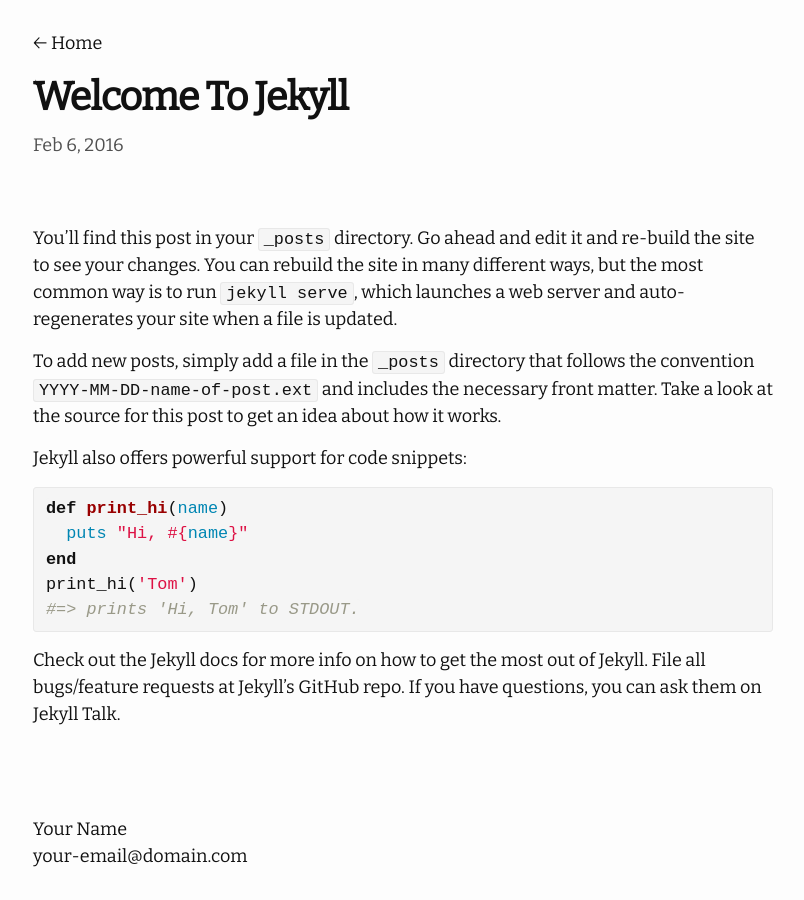
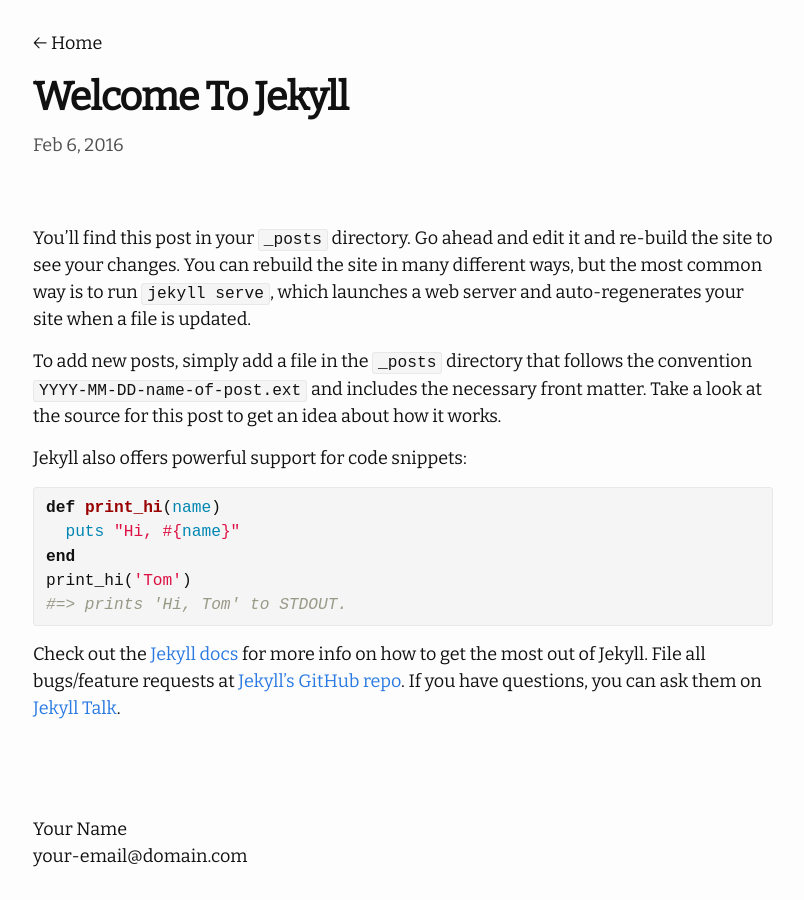
Before and after one commit to huangyz0918/moving, a Jekyll site: the page built from _posts/2016-02-06-welcome-to-jekyll.md, in a window 1280 px wide. Shown: the whole page, without its empty margins (237-1041 px from the left). Built offline with Jekyll 4.4.1, drawn with Linux system fonts in a browser that asks for light colours.

Commit message:
🚑 quickfix: fix the link styles.

```diff
--- a/_includes/footer.html
+++ b/_includes/footer.html
@@ -10,7 +10,7 @@
               {%- endif -%}
               </li>
               {%- if site.email -%}
-              <li><a class="u-email" href="mailto:{{ site.email }}">{{ site.email }}</a></li>
+              <li><a class="u-email black-link" href="mailto:{{ site.email }}">{{ site.email }}</a></li>
               {%- endif -%}
           </ul>
         </div>
--- a/_layouts/home.html
+++ b/_layouts/home.html
@@ -24,7 +24,7 @@ layout: default
           <span class="post-meta">
             {{ post.date | date: date_format }}
           </span>
-          <a class="post-link" href="{{ post.url | relative_url }}">
+          <a class="black-link post-link-layout" href="{{ post.url | relative_url }}">
             {{ post.title | escape }}
           </a>
       </li>
--- a/_layouts/post.html
+++ b/_layouts/post.html
@@ -9,7 +9,7 @@ layout: default
 >
   <header class="post-header">
     <div class="post-back">
-      <a href="{{ site.url | relative_url }}"> ← {{ site.moving.back_to }} </a>
+      <a class="black-link" href="{{ site.url | relative_url }}"> ← {{ site.moving.back_to }} </a>
     </div>
 
     <h1 class="post-title p-name" itemprop="name headline">
--- a/_sass/moving/_base.scss
+++ b/_sass/moving/_base.scss
@@ -117,11 +117,10 @@ h6 {
   * Links
   */
 a {
-  color: $text-color;
+  color: $brand-color;
   text-decoration: none;
 
   &:hover {
-    color: $text-color;
     text-decoration: underline;
   }
 
@@ -141,7 +140,7 @@ blockquote {
   color: $grey-color;
   border-left: 4px solid $grey-color-light;
   padding-left: $spacing-unit / 2;
-  @include relative-font-size(1.0);
+  @include relative-font-size(1);
   letter-spacing: -1px;
   font-style: italic;
 
@@ -155,7 +154,7 @@ blockquote {
   */
 pre,
 code {
-  @include relative-font-size(0.9375);
+  @include relative-font-size(0.9);
   border: 1px solid $grey-color-light;
   border-radius: 3px;
   background-color: lighten($grey-color-light, 5%);
--- a/_sass/moving/_layout.scss
+++ b/_sass/moving/_layout.scss
@@ -168,11 +168,20 @@
   color: lighten($text-color, 25%);
 }
 
-.post-link {
-  color: $text-color;
+.post-link-layout {
   margin-left: 10%;
   display: inline-block;
   @include relative-font-size(1.2);
+}
+
+.black-link {
+  color: $text-color;
+  text-decoration: none;
+
+  &:hover {
+    color: $text-color;
+    text-decoration: underline;
+  }
 }
 
 .post-back {
```
